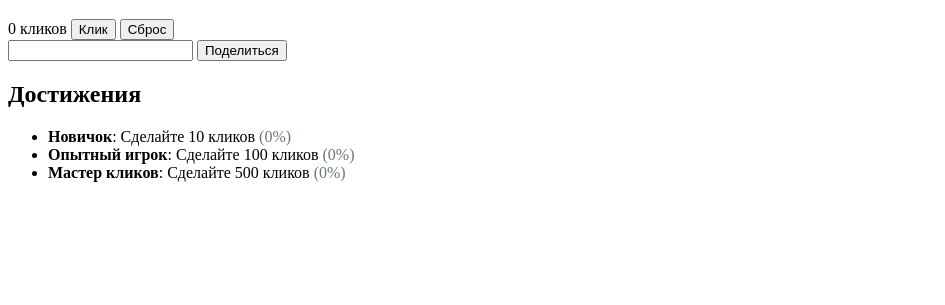
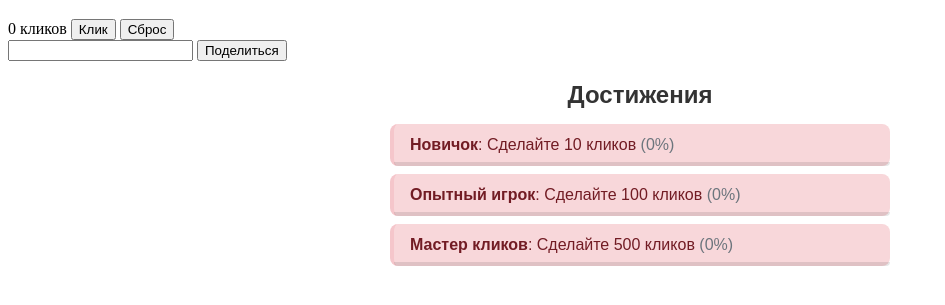
Before and after one commit to dimashloyger02/my-rep-01, a plain HTML site: page index.html in a window 1280 px wide. Shown: the part 61-366 px from the top of the page, without its empty margins (0-945 px from the left). Drawn offline with Linux system fonts and the light colour scheme.

Commit message:
Update index.html

```diff
--- a/index.html
+++ b/index.html
@@ -4,7 +4,7 @@
     <meta name="viewport" content="width=device-width, initial-scale=1.000, maximum-scale=1.000, user-scalable=no, shrink-to-fit=no">
     <meta charset="UTF-8">
     <title>Счётчик кликов</title>
-     <link rel="stylesheet" href="clicker/assets/css/">
+     <link rel="stylesheet" href="clicker/assets/css/style.css">
 </head>
 <body>
     <h1>Счётчик кликов</h1>
```
